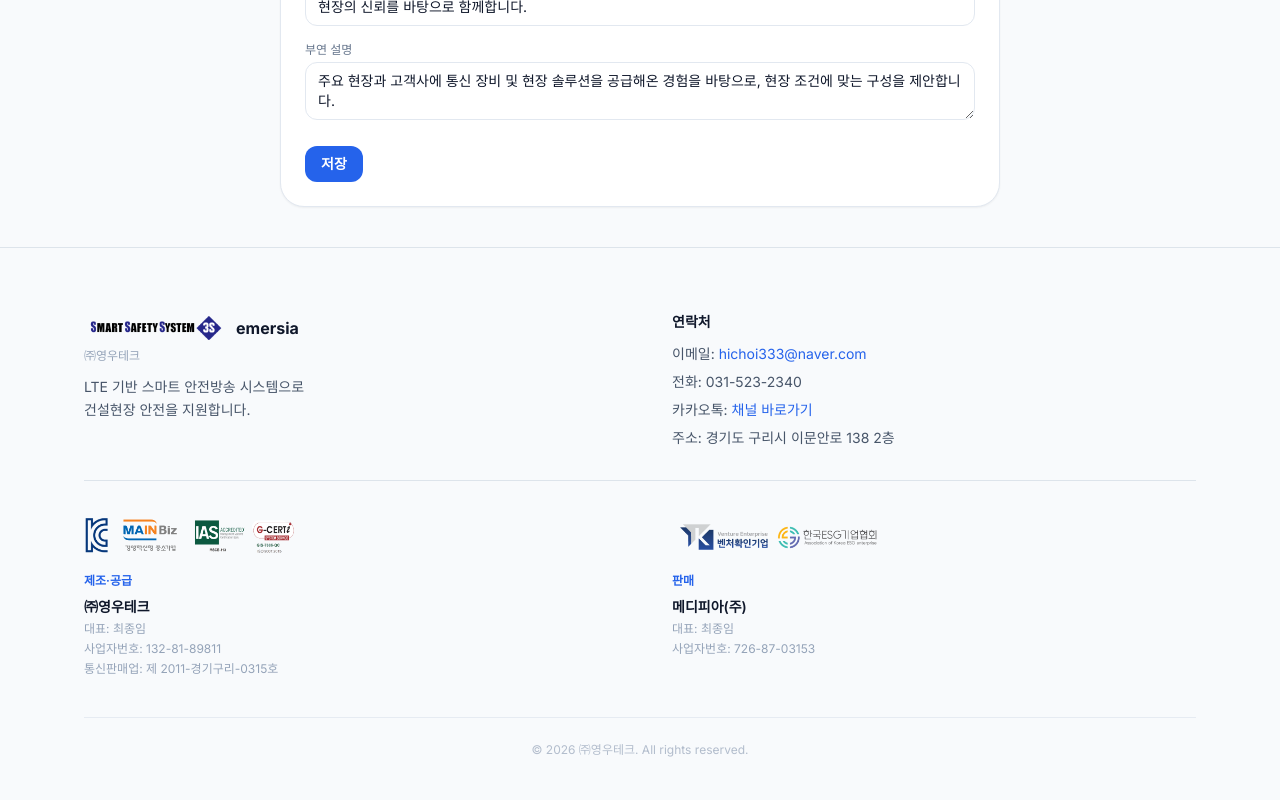
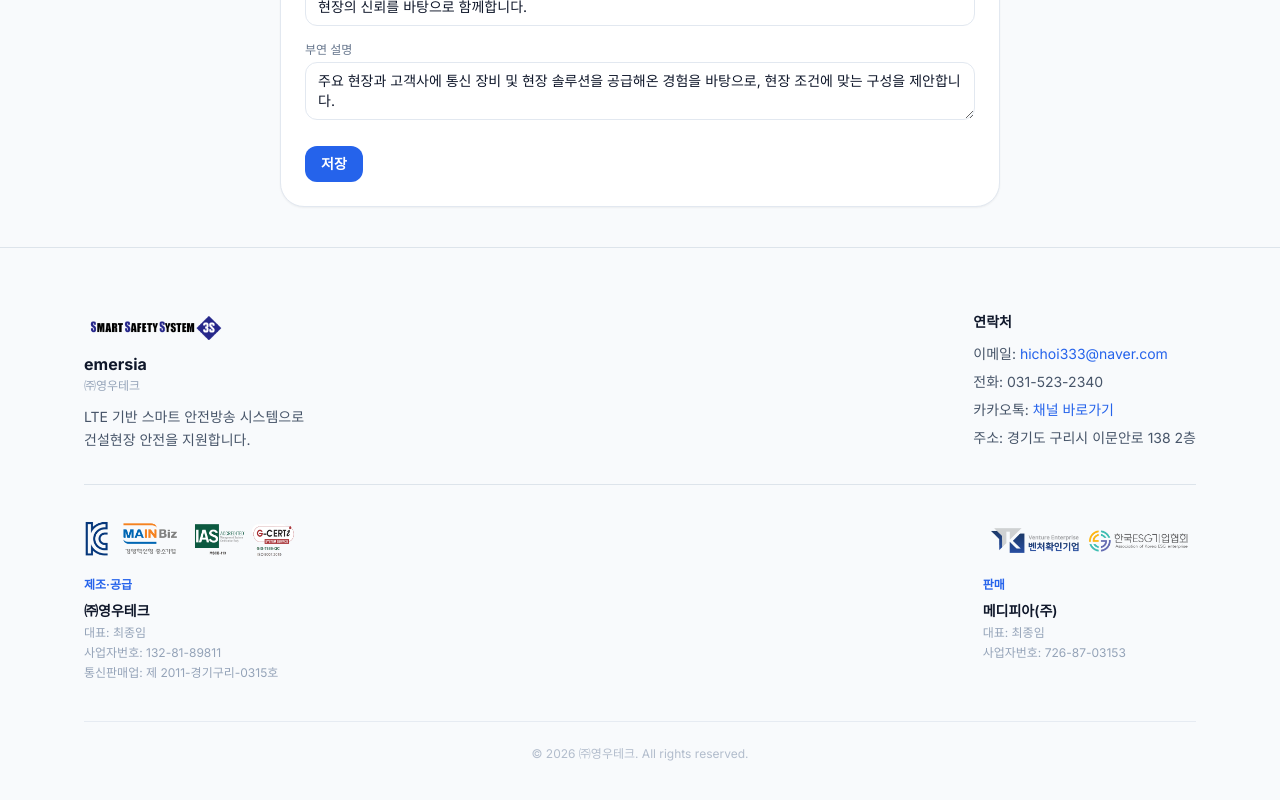
Before and after one commit to choifam0191-lgtm/emersia, a Next.js app: page /admin/content/company in a window 1280 px wide. Shown: the part 1805-2605 px from the top of the page. Built offline with nearby package versions, Linux system fonts and the light colour scheme; a web font is replaced by a local one.

Commit message:
fix: 푸터 우측 영역 정렬 및 로고-텍스트 수직 정렬
Co-Authored-By: Claude Sonnet 4.6 <noreply@anthropic.com>

```diff
--- a/src/components/Footer.tsx
+++ b/src/components/Footer.tsx
@@ -12,24 +12,22 @@ export function Footer() {
 
           {/* 좌측: 브랜드 소개 */}
           <div>
-            <div className="flex items-center gap-2">
-              {/* eslint-disable-next-line @next/next/no-img-element */}
-              <img
-                src="/footer-logos/YT_3S_logo.png"
-                alt="3S Smart Safety System 로고"
-                className="h-8 w-auto object-contain"
-              />
-              <p className="text-base font-bold text-ink-900">emersia</p>
-            </div>
-            <p className="mt-1 text-xs text-mist">㈜영우테크</p>
+            {/* eslint-disable-next-line @next/next/no-img-element */}
+            <img
+              src="/footer-logos/YT_3S_logo.png"
+              alt="3S Smart Safety System 로고"
+              className="block h-8 w-auto object-contain object-left"
+            />
+            <p className="mt-2 text-base font-bold text-ink-900">emersia</p>
+            <p className="mt-0.5 text-xs text-mist">㈜영우테크</p>
             <p className="mt-3 text-sm leading-relaxed text-ink-600">
               LTE 기반 스마트 안전방송 시스템으로
               <br />건설현장 안전을 지원합니다.
             </p>
           </div>
 
-          {/* 우측: 연락처 */}
-          <div>
+          {/* 우측: 연락처 — justify-self-end 로 오른쪽 끝 정렬 */}
+          <div className="md:justify-self-end">
             <p className="text-sm font-bold text-ink-900">연락처</p>
             <ul className="mt-3 space-y-2 text-sm text-ink-600">
               <li>
@@ -76,7 +74,7 @@ export function Footer() {
             <img
               src="/footer-logos/YT_logo.png"
               alt="영우테크 인증 로고 (KC, 메인비즈, ISO 9001, G-CERTi)"
-              className="h-10 w-auto object-contain md:h-12"
+              className="block h-10 w-auto object-contain object-left md:h-12"
             />
             <p className="mt-3 text-xs font-semibold text-safety-blue">제조·공급</p>
             <div className="mt-2 space-y-1">
@@ -87,13 +85,13 @@ export function Footer() {
             </div>
           </div>
 
-          {/* 우측 하단: 메디피아 인증 */}
-          <div>
+          {/* 우측 하단: 메디피아 인증 — justify-self-end 로 오른쪽 끝 정렬 */}
+          <div className="md:justify-self-end">
             {/* eslint-disable-next-line @next/next/no-img-element */}
             <img
               src="/footer-logos/MP_logo.png"
               alt="메디피아 인증 로고 (한국ESG기업협회, 벤처확인기업)"
-              className="h-10 w-auto object-contain md:h-12"
+              className="block h-10 w-auto object-contain object-left md:h-12"
             />
             <p className="mt-3 text-xs font-semibold text-safety-blue">판매</p>
             <div className="mt-2 space-y-1">
```
